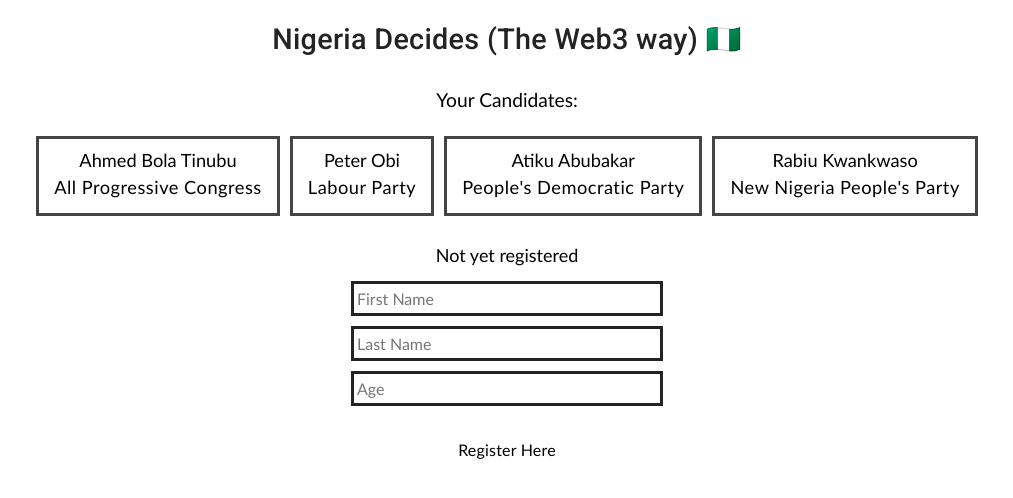
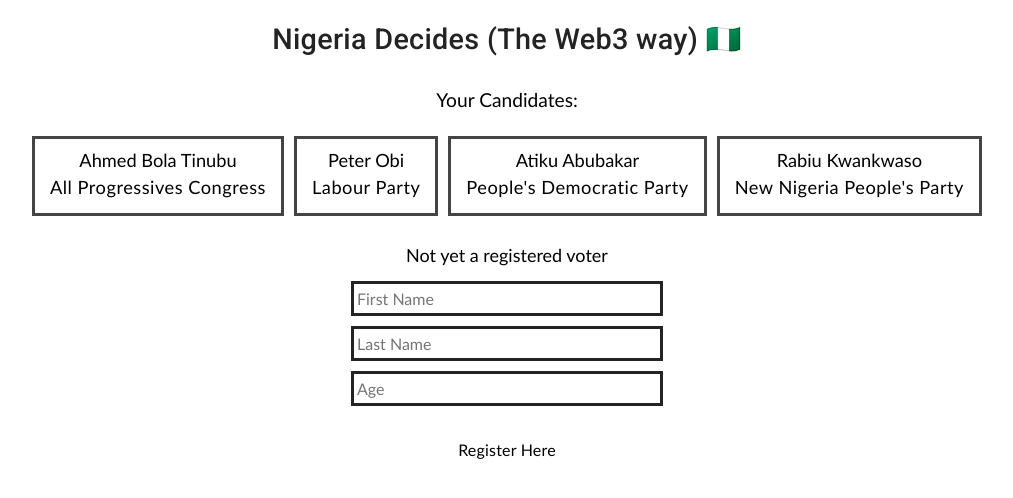
Before and after one commit to simple-codes22/Nigeria-decides-web3, a React (Vite) app: page / in a window 1280 px wide. Shown: the top 498 px of the page, without its empty margins (133-1146 px from the left). Built offline with nearby package versions, Linux system fonts and the light colour scheme.

Commit message:
Modifying some styles and texts

```diff
--- a/src/App.jsx
+++ b/src/App.jsx
@@ -406,7 +406,7 @@ const App = () => {
           <div onClick={!voted ? () => vote("Bola Tinubu") : () => {}}>
             Ahmed Bola Tinubu
             <div className='party'>
-              All Progressive Congress
+              All Progressives Congress
             </div>
             { voted ? <div>
               {voteCount !== null ? voteCount.Tinubu : <></>}
@@ -451,7 +451,7 @@ const App = () => {
       { registered === false ?
       // If the user has not registered
       <section className='register-section'>
-        Not yet registered
+        Not yet a registered voter
 
         {/* The registration form */}
         <div className='register-form'>
--- a/src/Styles/app.css
+++ b/src/Styles/app.css
@@ -59,6 +59,7 @@
     justify-content: center;
     align-items: center;
     flex-direction: column;
+    text-align: center;
     font-size: 18px;
 }
 div#register {
```
